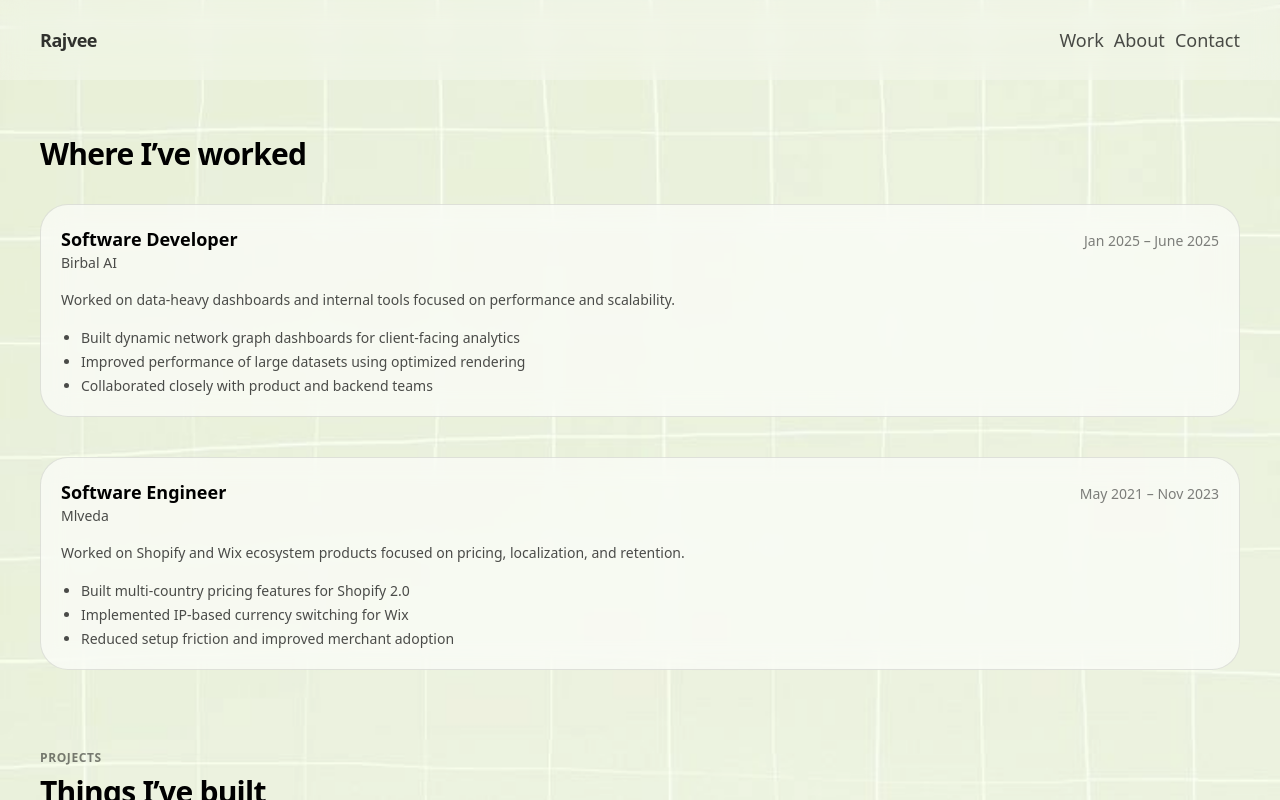
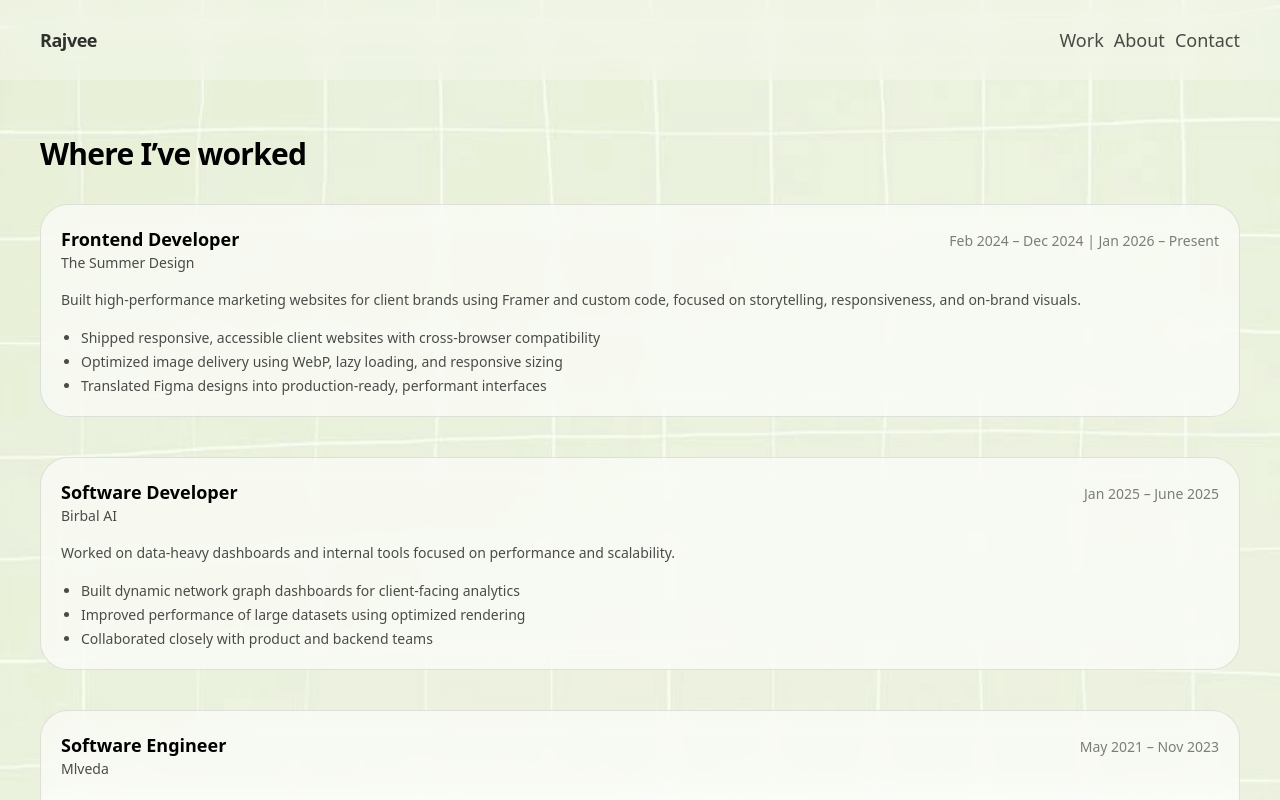
Before and after one commit to rajveekadchha/rajveekadchha.github.io, a React (Vite) app: page /work in a window 1280 px wide. Shown: the top 800 px of the page. Built offline with nearby package versions, Linux system fonts and the light colour scheme.

Commit message:
Add Frontend Developer experience at The Summer Design
Added new experience entry for Frontend Developer role at The Summer Design.

```diff
--- a/src/data/experience.ts
+++ b/src/data/experience.ts
@@ -7,6 +7,18 @@ export type Experience = {
 };
 
 export const experience: Experience[] = [
+  {
+  company: "The Summer Design",
+  role: "Frontend Developer",
+  period: "Feb 2024 – Dec 2024 | Jan 2026 – Present",
+  summary:
+    "Built high-performance marketing websites for client brands using Framer and custom code, focused on storytelling, responsiveness, and on-brand visuals.",
+  highlights: [
+    "Shipped responsive, accessible client websites with cross-browser compatibility",
+    "Optimized image delivery using WebP, lazy loading, and responsive sizing",
+    "Translated Figma designs into production-ready, performant interfaces",
+  ],
+},
   {
     company: "Birbal AI",
     role: "Software Developer",
```
